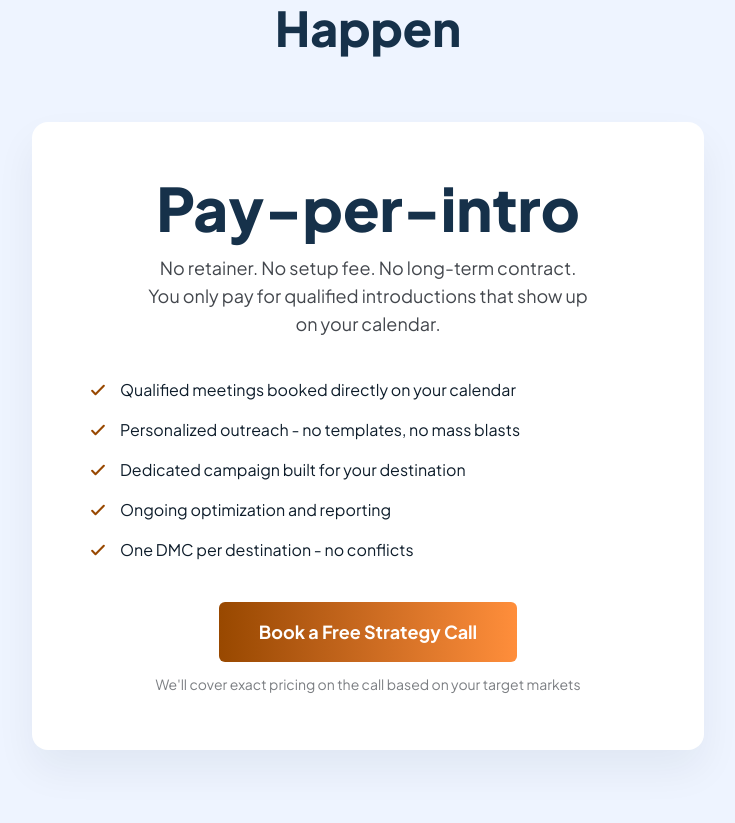
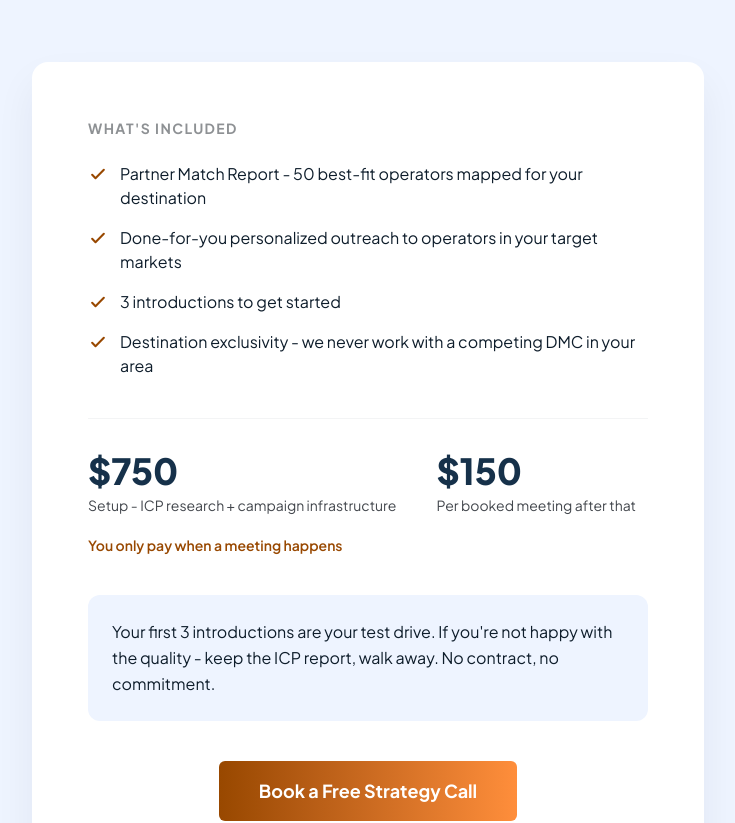
Before and after one commit to perchick03/stackleaps-landing, a Next.js app: page / in a window 1280 px wide. Shown: the part 4102-4925 px from the top of the page, without its empty margins (272-1007 px from the left). Built offline with nearby package versions, Linux system fonts and the light colour scheme.

Commit message:
feat(pricing): redesign as Partner Pipeline Pilot offer card
Rewrite pricing section with offer-v2 messaging: Partner Match
Report, transparent $750/$150 pricing, guarantee box, and trade
show price anchor. Focused on one clean card layout.

Co-Authored-By: Claude Opus 4.6 <noreply@anthropic.com>

```diff
--- a/src/components/Pricing.tsx
+++ b/src/components/Pricing.tsx
@@ -1,6 +1,13 @@
 "use client";
 
 import { motion } from "framer-motion";
+
+const included = [
+  "Partner Match Report - 50 best-fit operators mapped for your destination",
+  "Done-for-you personalized outreach to operators in your target markets",
+  "3 introductions to get started",
+  "Destination exclusivity - we never work with a competing DMC in your area",
+];
 
 export default function Pricing() {
   return (
@@ -13,7 +20,7 @@ export default function Pricing() {
             viewport={{ once: true }}
             className="text-[var(--color-secondary)] font-bold tracking-widest uppercase text-sm"
           >
-            Pricing
+            The Offer
           </motion.span>
           <motion.h2
             initial={{ opacity: 0, y: 16 }}
@@ -22,7 +29,7 @@ export default function Pricing() {
             transition={{ delay: 0.1 }}
             className="text-3xl sm:text-4xl md:text-5xl font-extrabold text-[var(--color-primary)] mt-4 leading-tight"
           >
-            You Only Pay for Meetings That Happen
+            The Partner Pipeline Pilot
           </motion.h2>
         </div>
 
@@ -32,26 +39,15 @@ export default function Pricing() {
           viewport={{ once: true }}
           className="max-w-2xl mx-auto bg-[var(--color-surface-lowest)] rounded-2xl p-10 md:p-14 shadow-ambient"
         >
-          <div className="text-center mb-10">
-            <span className="text-5xl md:text-6xl font-extrabold text-[var(--color-primary)]">
-              Pay-per-intro
-            </span>
-            <p className="mt-4 text-lg text-[var(--color-on-surface-variant)] max-w-md mx-auto">
-              No retainer. No setup fee. No long-term contract. You only pay for qualified introductions that show up on your calendar.
-            </p>
-          </div>
-
+          {/* What's included */}
+          <h3 className="text-sm font-bold uppercase tracking-widest text-[var(--color-on-surface-variant)]/60 mb-6">
+            What&apos;s included
+          </h3>
           <div className="space-y-4 mb-10">
-            {[
-              "Qualified meetings booked directly on your calendar",
-              "Personalized outreach - no templates, no mass blasts",
-              "Dedicated campaign built for your destination",
-              "Ongoing optimization and reporting",
-              "One DMC per destination - no conflicts",
-            ].map((item, i) => (
-              <div key={i} className="flex items-center gap-3">
+            {included.map((item, i) => (
+              <div key={i} className="flex items-start gap-3">
                 <svg
-                  className="w-5 h-5 text-[var(--color-secondary)] shrink-0"
+                  className="w-5 h-5 text-[var(--color-secondary)] shrink-0 mt-0.5"
                   fill="none"
                   stroke="currentColor"
                   viewBox="0 0 24 24"
@@ -63,6 +59,35 @@ export default function Pricing() {
             ))}
           </div>
 
+          {/* Pricing */}
+          <div className="border-t border-[var(--color-outline-variant)]/20 pt-8 mb-10">
+            <div className="flex flex-col sm:flex-row gap-6 sm:gap-10">
+              <div>
+                <span className="text-3xl md:text-4xl font-extrabold text-[var(--color-primary)]">$750</span>
+                <p className="text-sm text-[var(--color-on-surface-variant)] mt-1">
+                  Setup - ICP research + campaign infrastructure
+                </p>
+              </div>
+              <div>
+                <span className="text-3xl md:text-4xl font-extrabold text-[var(--color-primary)]">$150</span>
+                <p className="text-sm text-[var(--color-on-surface-variant)] mt-1">
+                  Per booked meeting after that
+                </p>
+              </div>
+            </div>
+            <p className="mt-5 text-[var(--color-secondary)] font-semibold text-sm">
+              You only pay when a meeting happens
+            </p>
+          </div>
+
+          {/* Guarantee */}
+          <div className="bg-[var(--color-surface-low)] rounded-xl p-6 mb-10">
+            <p className="text-[var(--color-on-surface)] leading-relaxed">
+              Your first 3 introductions are your test drive. If you&apos;re not happy with the quality - keep the ICP report, walk away. No contract, no commitment.
+            </p>
+          </div>
+
+          {/* CTA */}
           <div className="text-center">
             <a
               href="#book"
@@ -70,8 +95,8 @@ export default function Pricing() {
             >
               Book a Free Strategy Call
             </a>
-            <p className="mt-3 text-sm text-[var(--color-on-surface-variant)]/70">
-              We&apos;ll cover exact pricing on the call based on your target markets
+            <p className="mt-6 text-sm text-[var(--color-on-surface-variant)]/50">
+              A single trade show booth costs $15,000-$40,000. This is less than 5%.
             </p>
           </div>
         </motion.div>
```
